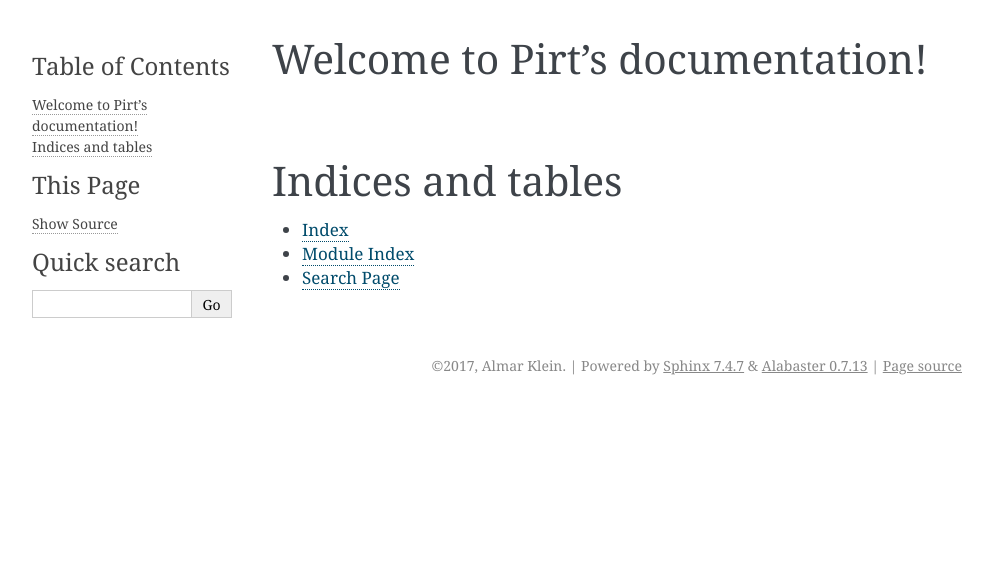
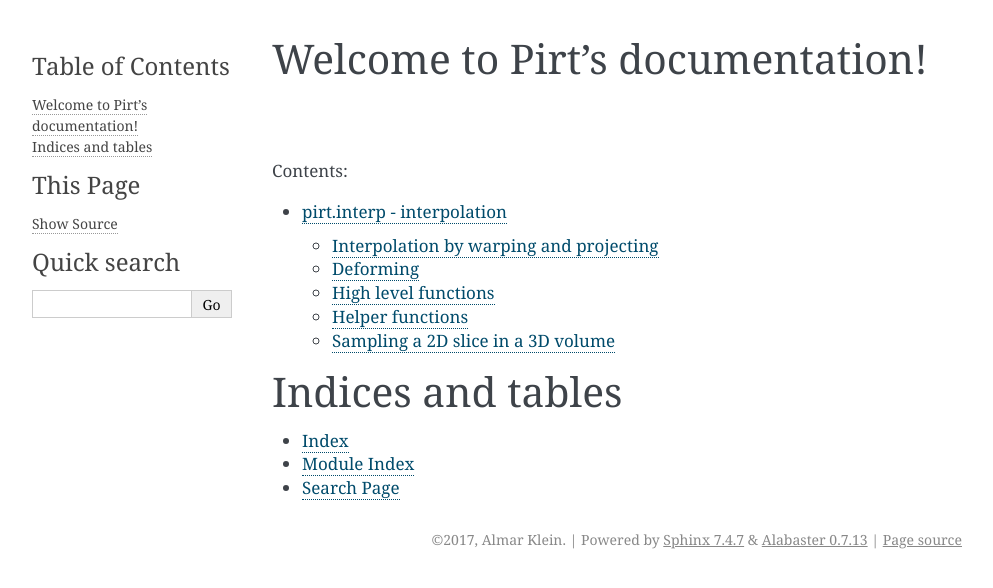
Before and after one commit to almarklein/pirt, a Sphinx documentation site: the page built from docs/index.rst, in a window 1280 px wide. Shown: the top 588 px of the page, without its empty margins (148-1141 px from the left). Built offline with Sphinx 7.4.7, drawn with Linux system fonts in a browser that asks for light colours.

Commit message:
Add/tweak docs for interp

```diff
--- a/docs/conf.py
+++ b/docs/conf.py
@@ -31,7 +31,12 @@
 # Add any Sphinx extension module names here, as strings. They can be
 # extensions coming with Sphinx (named 'sphinx.ext.*') or your custom
 # ones.
-extensions = ['sphinx.ext.autodoc']
+extensions = ['sphinx.ext.autodoc', 'sphinx.ext.autosummary', 'numpydoc']
+
+numpydoc_show_class_members = False
+numpydoc_show_inherited_class_members = False
+numpydoc_class_members_toctree = False
+
 
 # Add any paths that contain templates here, relative to this directory.
 templates_path = ['_templates']
--- a/docs/index.rst
+++ b/docs/index.rst
@@ -10,6 +10,7 @@ Welcome to Pirt's documentation!
    :maxdepth: 2
    :caption: Contents:
 
+   interp
 
 
 Indices and tables
--- /dev/null
+++ b/docs/interp.rst
@@ -0,0 +1,45 @@
+---------------------------
+pirt.interp - interpolation
+---------------------------
+
+.. automodule:: pirt.interp
+
+
+Interpolation by warping and projecting
+---------------------------------------
+
+.. autofunction:: pirt.warp
+.. autofunction:: pirt.awarp
+.. autofunction:: pirt.project
+.. autofunction:: pirt.aproject
+
+
+Deforming
+---------
+
+.. autofunction:: pirt.deform_backward
+.. autofunction:: pirt.deform_forward
+
+
+High level functions
+--------------------
+
+.. autofunction:: pirt.resize
+.. autofunction:: pirt.imresize
+.. autofunction:: pirt.zoom
+.. autofunction:: pirt.imzoom
+
+
+Helper functions
+----------------
+
+.. autofunction:: pirt.get_cubic_spline_coefs
+.. autofunction:: pirt.meshgrid
+.. autofunction:: pirt.make_samples_absolute
+
+
+Sampling a 2D slice in a 3D volume
+----------------------------------
+
+.. autoclass:: SliceInVolume
+    :members:
--- a/pirt/__init__.py
+++ b/pirt/__init__.py
@@ -25,6 +25,7 @@ from .interp import (get_cubic_spline_coefs, meshgrid,
                      warp, project, awarp, aproject,
                      deform_backward, deform_forward,
                      resize, imresize, zoom, imzoom,
+                     make_samples_absolute,
                      SliceInVolume)
 
 from pirt.splinegrid import SplineGrid, GridContainer, FieldDescription, FD
```
Also changed, not shown: 2 other files.
